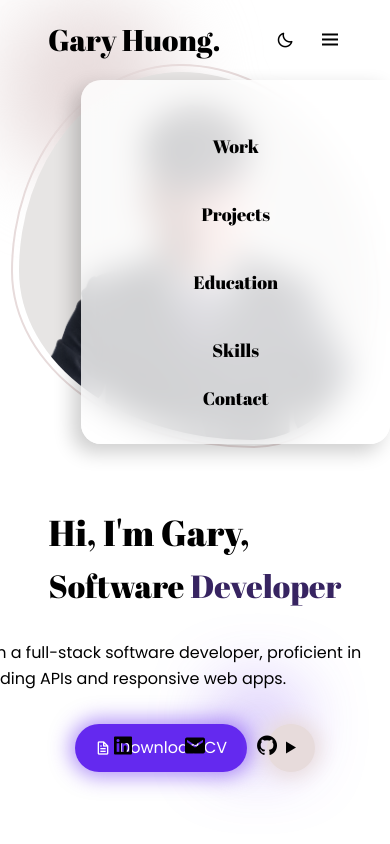
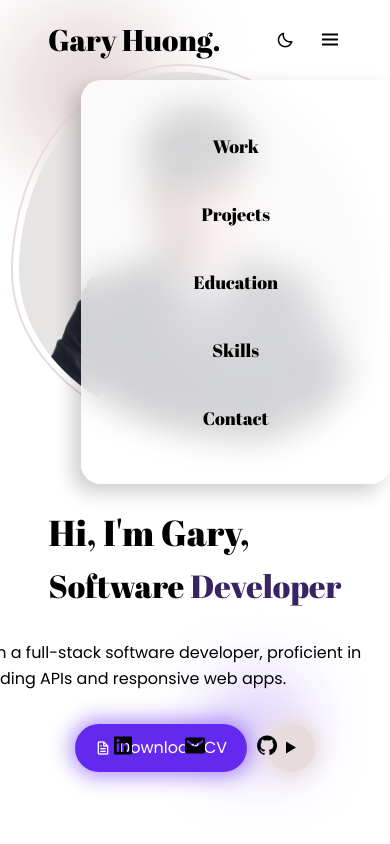
Before and after one commit to ghuong/portfolio, a React (Create React App) app: page / in a window 390 px wide. Both pictures are taken after a click on the icon 318 px from the left and 40 px from the top of the page. Shown: the top 844 px of the page. Built offline with nearby package versions, Linux system fonts and the light colour scheme.

Commit message:
navbar refactor

```diff
--- a/src/components/Navbar.js
+++ b/src/components/Navbar.js
@@ -39,6 +39,8 @@ export default function Navbar() {
     setIsMenuOpen(!isMenuOpen);
   };
 
+  const navLinkClasses = isMenuOpen ? "py-5 px-28 lg:py-0 lg:px-0" : ""
+
   return (
     <header
       className={`sticky top-0 z-40 h-20 font-abrilFatface
@@ -70,13 +72,11 @@ export default function Navbar() {
           ${isScrolled ? "-translate-y-2 lg:translate-y-0" : "translate-y-0"}
           ${isMenuOpen ? "flex py-8" : "hidden lg:flex"}`}
         >
-          <Navlink text="Work" href={"#work"} isInMenu={isMenuOpen} />
-          <Navlink text="Projects" href={"#projects"} isInMenu={isMenuOpen} />
-          <Navlink text="Education" href={"#education"} isInMenu={isMenuOpen} />
-          <Navlink text="Skills" href={"#skills"} isInMenu={isMenuOpen} />
-          <div className="sm:hidden">
-            <Navlink text="Contact" href={"#contact"} isInMenu={isMenuOpen} />
-          </div>
+          <Navlink text="Work" href={"#work"} classes={navLinkClasses} />
+          <Navlink text="Projects" href={"#projects"} classes={navLinkClasses} />
+          <Navlink text="Education" href={"#education"} classes={navLinkClasses} />
+          <Navlink text="Skills" href={"#skills"} classes={navLinkClasses} />
+          <Navlink text="Contact" href={"#contact"} classes={`${navLinkClasses} sm:hidden`} />
         </div>
         <div className="flex items-center">
           <a
--- a/src/components/Navlink.js
+++ b/src/components/Navlink.js
@@ -1,10 +1,10 @@
 import React from "react";
 
-export default function Navlink({ text, href, isInMenu }) {
+export default function Navlink({ text, href, classes }) {
   return (
     <a
       href={href}
-      className={`group ${isInMenu ? "py-5 px-28 lg:py-0 lg:px-0" : ""}`}
+      className={`group ${classes}`}
     >
       <span
         className="relative text-lg group-hover:text-color-main transition-all duration-300
```
